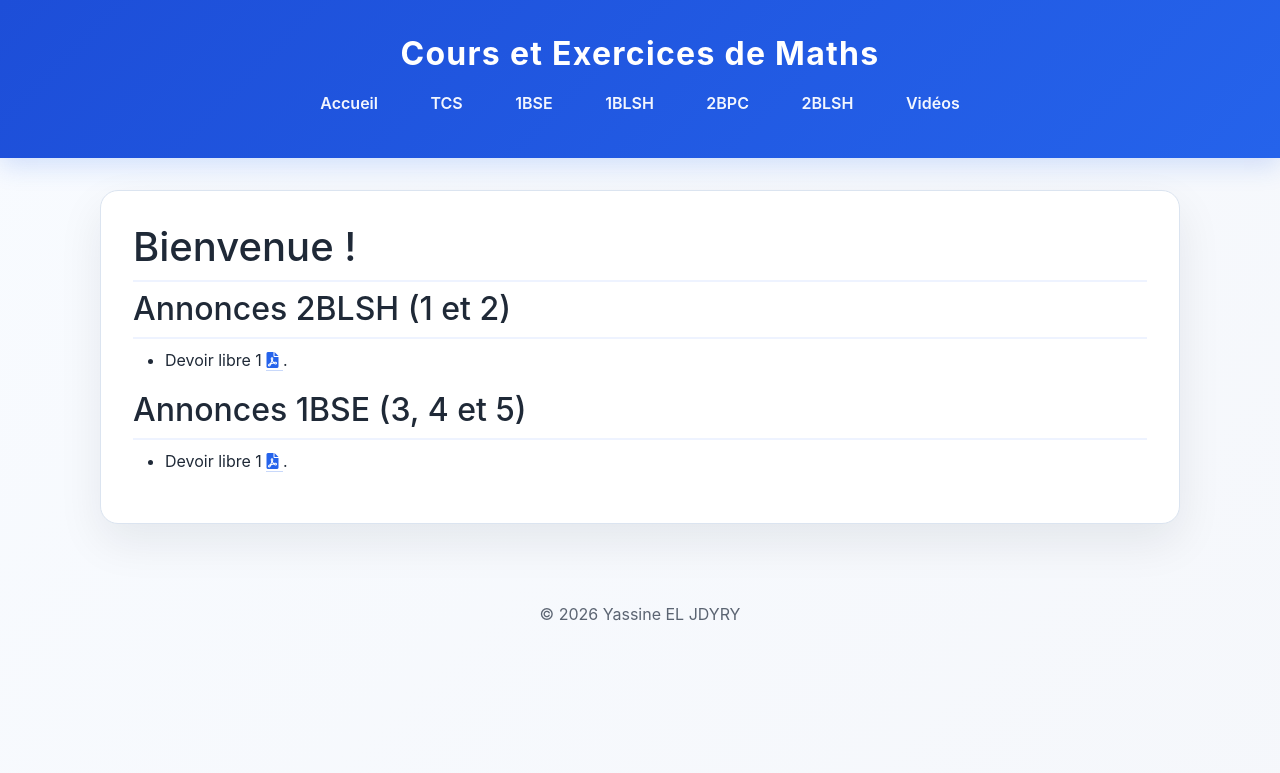
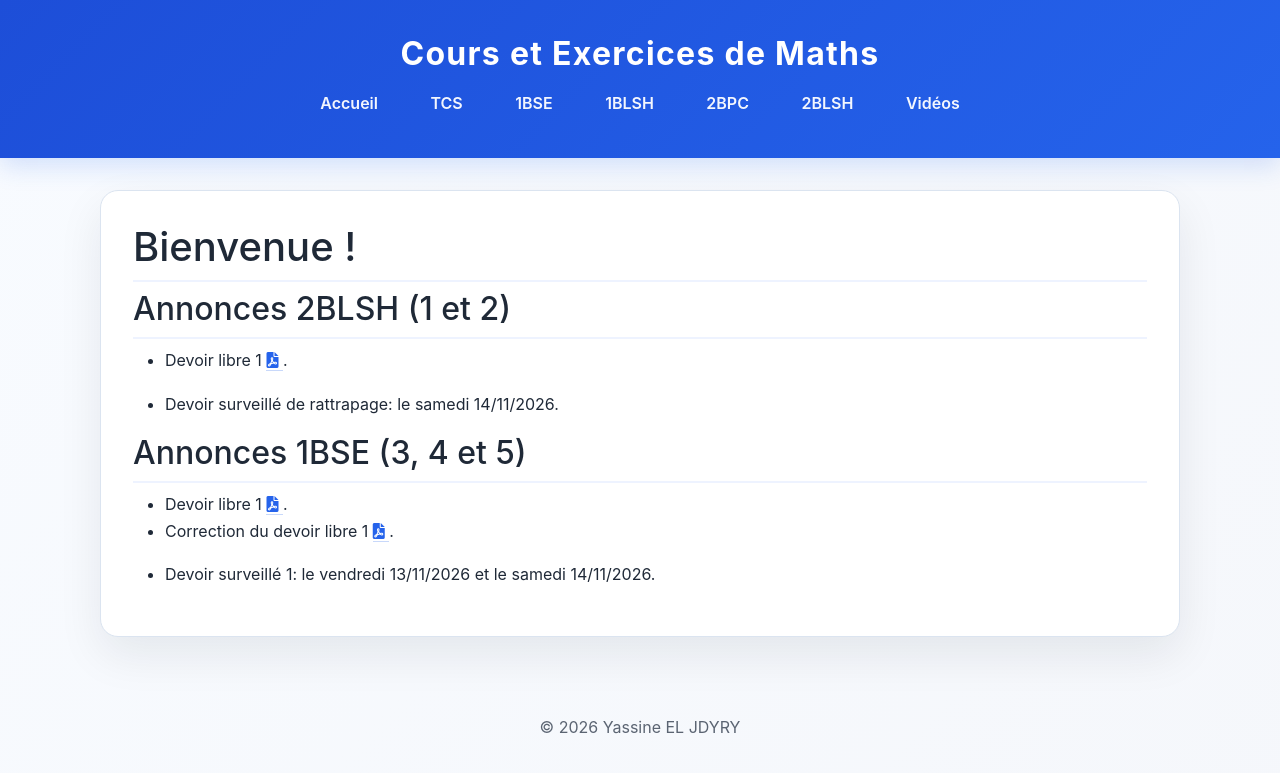
Before and after one commit to learninmath/learninmath.github.io, a Jekyll site: the page built from index.md, in a window 1280 px wide. Shown: the top 773 px of the page. Built offline with Jekyll 4.4.1, drawn with Linux system fonts in a browser that asks for light colours.

Commit message:
v10.11.26

```diff
--- a/index.md
+++ b/index.md
@@ -19,7 +19,7 @@ permalink: /
 <i class="fa-solid fa-file-pdf"></i>
 </a>. -->
 
-<!-- - Devoir surveillé de rattrapage: le lundi 15/06/2026. -->
+- Devoir surveillé de rattrapage: le samedi 14/11/2026.
 
 ## Annonces 1BSE (3, 4 et 5)
 
@@ -29,9 +29,9 @@ permalink: /
 <a href="{{ site.url }}{{ site.baseurl }}/1bse/DL1.pdf" target="_blank">
 <i class="fa-solid fa-file-pdf"></i>
 </a>.
-<!-- - Correction du devoir libre 5
-<a href="{{ site.url }}{{ site.baseurl }}/2bpc/DL5-cor.pdf" target="_blank">
+- Correction du devoir libre 1
+<a href="{{ site.url }}{{ site.baseurl }}/1bse/DL1-corr.pdf" target="_blank">
 <i class="fa-solid fa-file-pdf"></i>
-</a>. -->
+</a>.
 
-<!-- - Devoir surveillé 4: le jeudi 23/04/2026.  -->
+- Devoir surveillé 1: le vendredi 13/11/2026 et le samedi 14/11/2026.
```
Also changed, not shown: 1 other file.
